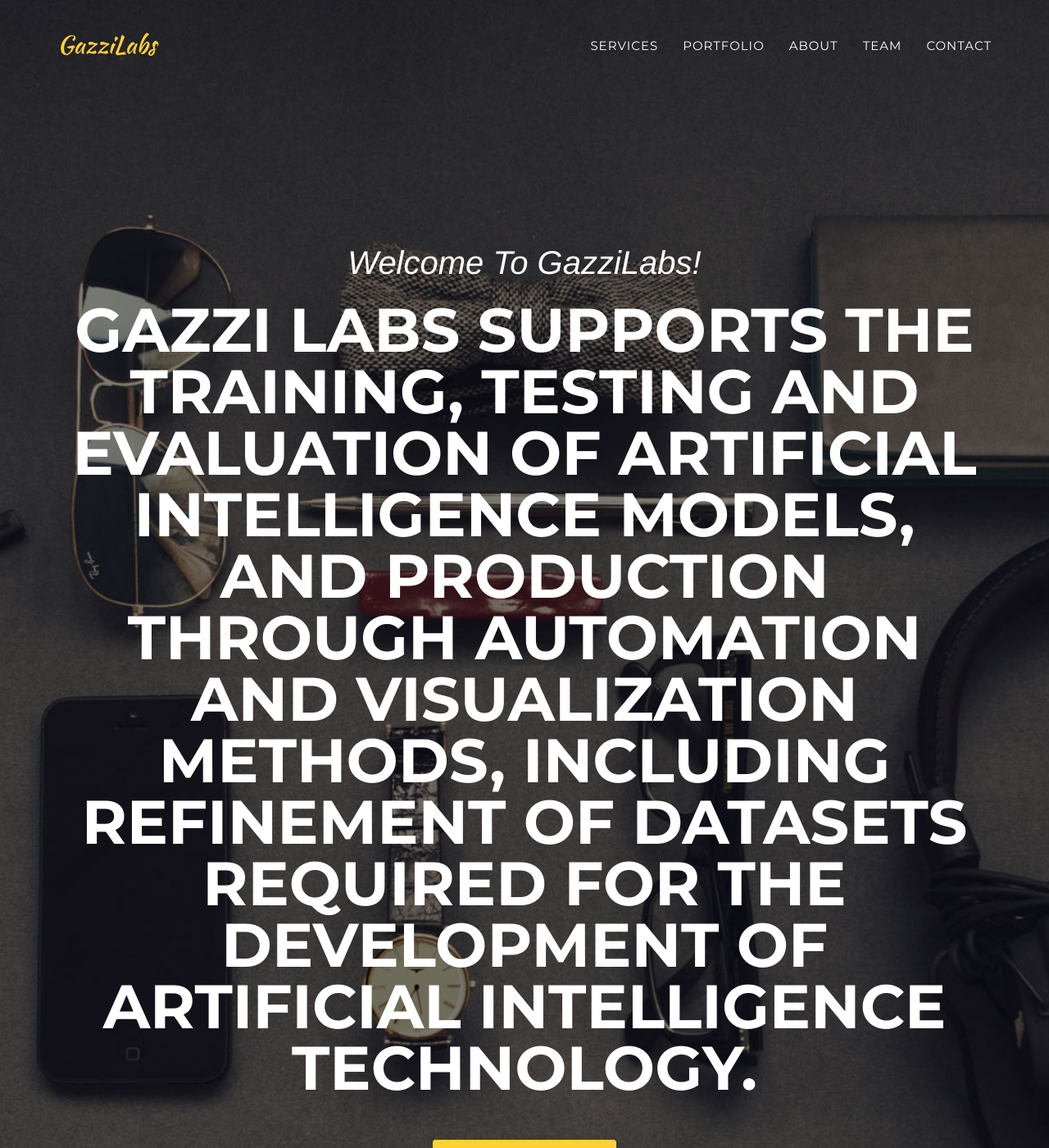
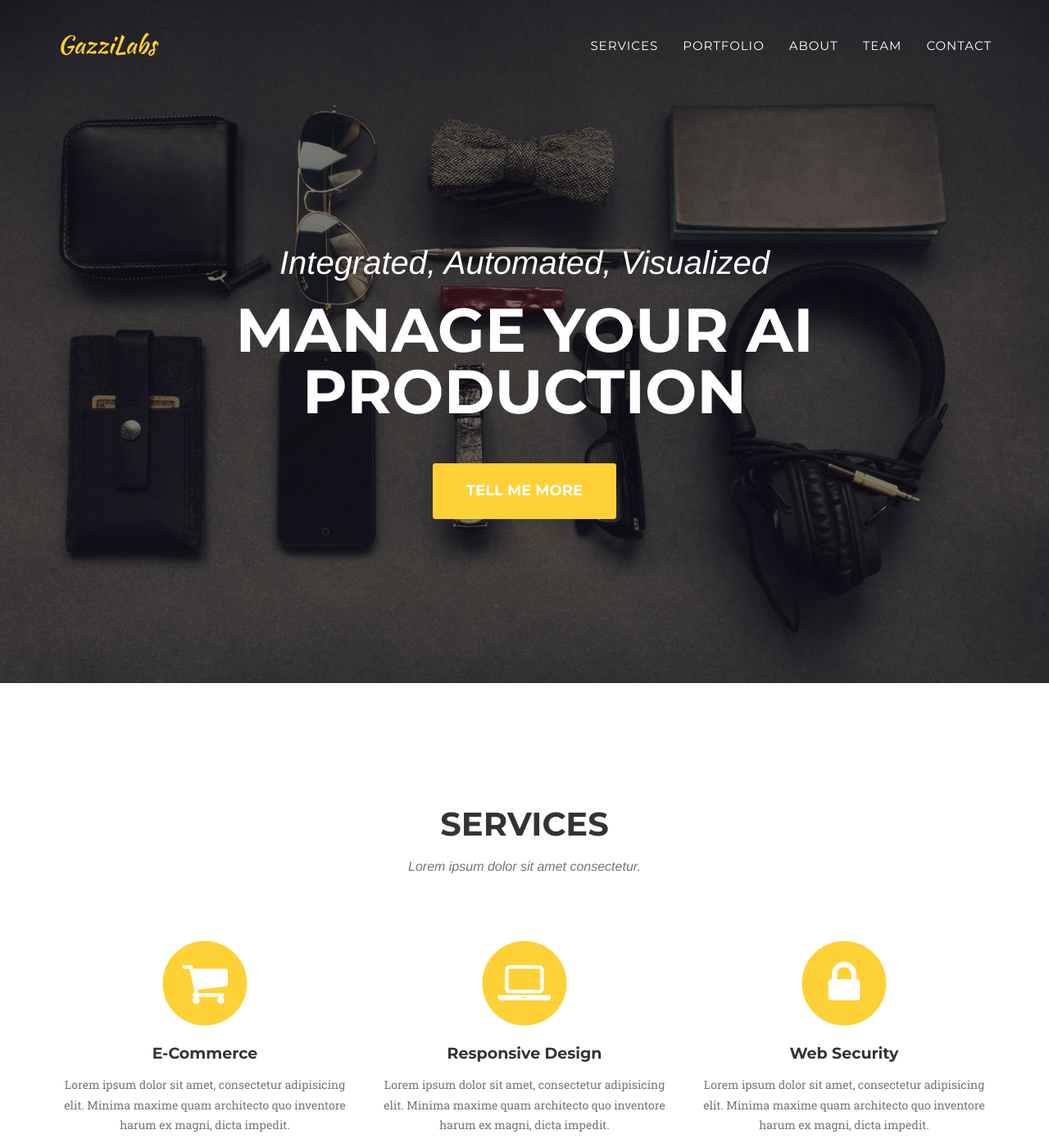
Before and after one commit to gazzilabs/gazzilabs.github.io, a Jekyll site: the page built from index.html, in a window 1280 px wide and 1400 px high. Shown: the whole window at 82% size. Built offline with Jekyll 4.4.1, drawn with Linux system fonts in a browser that asks for light colours; some web fonts are replaced.

Commit message:
Update header.html

```diff
--- a/_includes/header.html
+++ b/_includes/header.html
@@ -44,8 +44,8 @@
     <header>
         <div class="container">
             <div class="intro-text">
-                <div class="intro-lead-in">Welcome To GazziLabs!</div>
-                <div class="intro-heading">Gazzi Labs supports the training, testing and evaluation of artificial intelligence models, and production through automation and visualization methods, including refinement of datasets required for the development of artificial intelligence technology.</div>
+                <div class="intro-lead-in">Integrated, Automated, Visualized</div>
+                <div class="intro-heading">Manage your AI production</div>
                 <a href="#services" class="page-scroll btn btn-xl">Tell Me More</a>
             </div>
         </div>
```
